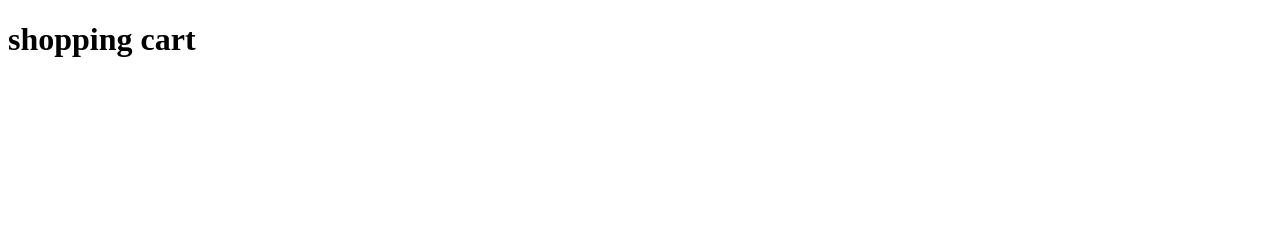
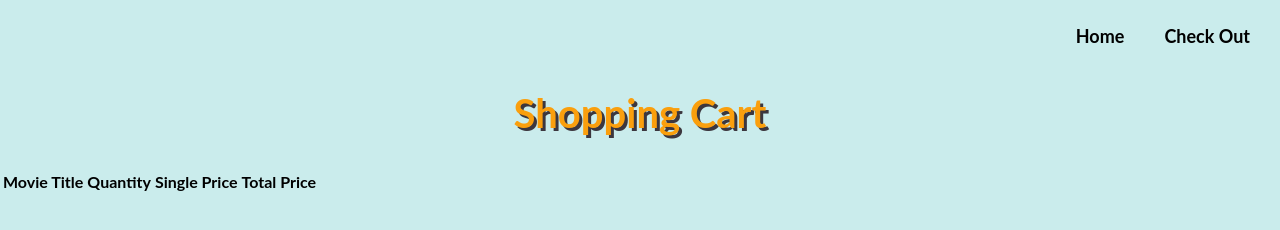
Before and after one commit to jamesxxz/Fabflix, a plain HTML site: page cs122b-project1/WebContent/shopping-cart.html in a window 1280 px wide. Drawn offline with nearby package versions, Linux system fonts and the light colour scheme.

Commit message:
implementing shopping cart

```diff
--- a/cs122b-project1/WebContent/movielist.js
+++ b/cs122b-project1/WebContent/movielist.js
@@ -19,7 +19,7 @@ async function sortStarsByMoviesPlayed(starsArr, starIdsArr) {
             url: `api/single-star?id=${starId}`,
         }).then((resultData) => {
             let movies = resultData[0]["movie_title"].split(", ");
-            res.push({ "star": starsArr[index], "starId": starId, "moviePlayed": movies.length });
+            res.push({"star": starsArr[index], "starId": starId, "moviePlayed": movies.length});
         }).catch((error) => {
             console.error(`Error fetching data for star ID ${starId}:`, error);
         });
@@ -74,6 +74,7 @@ function processGenres(genreString) {
 
     return anchorTags.join(', ');
 }
+
 /**
  * Handles the data returned by the API, read the jsonObject and populate data into html elements
  * @param resultData jsonObject
@@ -103,9 +104,10 @@ async function handleMoviesResult(resultData) {
         //rowHTML += `<th>${processGenres(resultData[i]["genres"])}</th>`;
         const genresHTML = processGenres(resultData[i]["genres"]) || 'N/A';
         rowHTML += `<th>${genresHTML}</th>`;
-        const starAnchors = await processStars(resultData[i]["stars"], resultData[i]["starIds"])||'NA';
+        const starAnchors = await processStars(resultData[i]["stars"], resultData[i]["starIds"]) || 'NA';
         rowHTML += `<th>${starAnchors}</th>`;
         rowHTML += "<th>" + resultData[i]["rating"] + "</th>";
+        rowHTML += "<th><button>" + "Add to Cart" + "</button></th>";
         rowHTML += "</tr>";
 
         // Append the row created to the table body, which will refresh the page
--- a/cs122b-project1/WebContent/shopping-cart.html
+++ b/cs122b-project1/WebContent/shopping-cart.html
@@ -2,11 +2,37 @@
 <html lang="en">
 <head>
     <meta charset="UTF-8">
+    <link rel="stylesheet" href="index.css">
     <title>Checkout</title>
 </head>
+
 <body>
-<h1>shopping cart</h1>
+<div class="header_nav">
+    <ul>
+        <li><a href="index.html">Home</a></li>
+        <li><a href="shopping-cart.html">Check Out</a></li>
+    </ul>
+</div>
 
-<script src="index.js"></script>
+<h1>Shopping Cart</h1>
+
+<table id=cart_table class="table table-striped">
+    <thead>
+    <tr>
+        <th>Movie Title</th>
+        <th>Quantity</th>
+        <th>Single Price</th>
+        <th>Total Price</th>
+    </tr>
+    </thead>
+    <tbody id=cart_table_body></tbody>
+</table>
+
+<!-- Load jQuery and Bootstrap JS -->
+<script src="https://ajax.googleapis.com/ajax/libs/jquery/3.2.1/jquery.min.js"></script>
+<script src="https://cdnjs.cloudflare.com/ajax/libs/popper.js/1.12.9/umd/popper.min.js"></script>
+<script src="https://maxcdn.bootstrapcdn.com/bootstrap/4.0.0/js/bootstrap.min.js"></script>
+
+<script src="shopping-cart.js.js"></script>
 </body>
 </html>
```
Also changed, not shown: cs122b-project1/WebContent/movielist.html (+1 -0 lines), cs122b-project1/WebContent/shopping-cart.js (line endings or trailing spaces).
